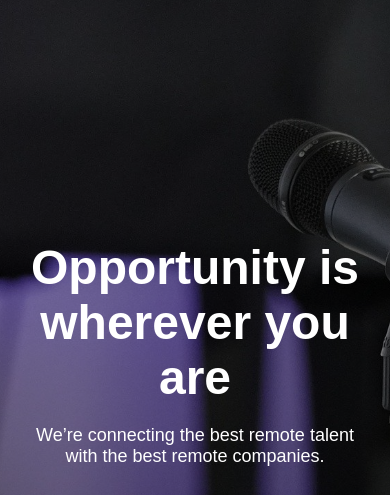
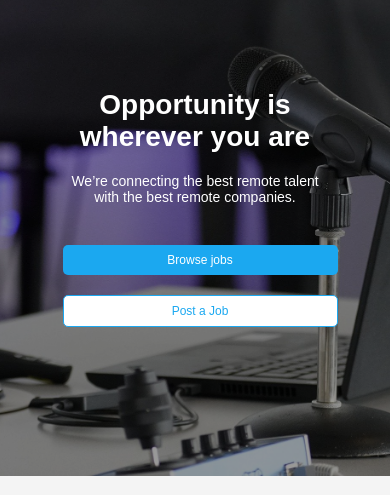
Before and after one commit to malhaouit/global-remote-jobs, a React (Vite) app in the folder front-end/: page / in a window 390 px wide. Shown: the part 319-814 px from the top of the page. Built offline with nearby package versions, Linux system fonts and the light colour scheme; no server answers.

Commit message:
Add responsiveness for cover content in Home Page

```diff
--- a/front-end/src/pages/HomePage.css
+++ b/front-end/src/pages/HomePage.css
@@ -11,6 +11,7 @@
   background-repeat: no-repeat;
   color: white;
   height: 100vh;
+  overflow: hidden; /* Prevent content from going outside the cover */
 }
 
 .cover::before {
@@ -20,13 +21,16 @@
   left: 0;
   width: 100%;
   height: 100%;
-  background: rgba(0, 0, 0, 0.4); /* Black overlay with 50% opacity */
+  background: rgba(0, 0, 0, 0.4); /* Black overlay with 40% opacity */
   z-index: 1;
 }
 
 .cover-content {
   position: relative;
   z-index: 2; /* Ensure content is above the overlay */
+  max-width: 90%; /* Limit the width for better readability on smaller screens */
+  padding: 0 20px; /* Add horizontal padding to prevent text from touching the edges */
+  box-sizing: border-box; /* Ensure padding doesn't affect the width */
 }
 
 .cover h1 {
@@ -42,11 +46,12 @@
 
 .button-group {
   display: inline-flex;
+  flex-wrap: wrap; /* Allow buttons to wrap on smaller screens */
 }
 
 .browse-jobs, .post-job-btn {
   padding: 10px 24px;
-  margin: 0 10px;
+  margin: 10px 5px;
   font-size: 16px;
   border-radius: 5px;
   font-style: normal;
@@ -62,3 +67,54 @@
   color: #1BA8F0;
   border: solid #1BA8F0 1px;
 }
+
+/* Responsive adjustments */
+@media (max-width: 768px) {
+  .cover h1 {
+    font-size: 36px; /* Smaller font size for mobile screens */
+  }
+
+  .cover p {
+    font-size: 16px; /* Adjust text size */
+  }
+
+  .cover {
+    height: auto; /* Adjust height to fit content */
+    min-height: 70vh; /* Ensure it doesn't shrink too much */
+    padding: 40px 20px; /* Add more padding for smaller screens */
+  }
+
+  .button-group {
+    display: block;
+  }
+
+  .browse-jobs, .post-job-btn {
+    width: 100%;
+    max-width: 300px; /* Limit button width */
+    font-size: 14px;
+  }
+}
+
+@media (max-width: 480px) {
+  .cover h1 {
+    font-size: 28px; /* Further reduce font size */
+  }
+
+  .cover p {
+    font-size: 14px; /* Smaller text for narrow screens */
+  }
+
+  .cover {
+    min-height: 60vh; /* Further reduce height for very small screens */
+    padding: 20px; /* Reduce padding */
+  }
+
+  .button-group {
+    width: 100%;
+  }
+
+  .browse-jobs, .post-job-btn {
+    padding: 8px 16px; /* Reduce padding for buttons */
+    font-size: 12px; /* Smaller font size for buttons */
+  }
+}
```
